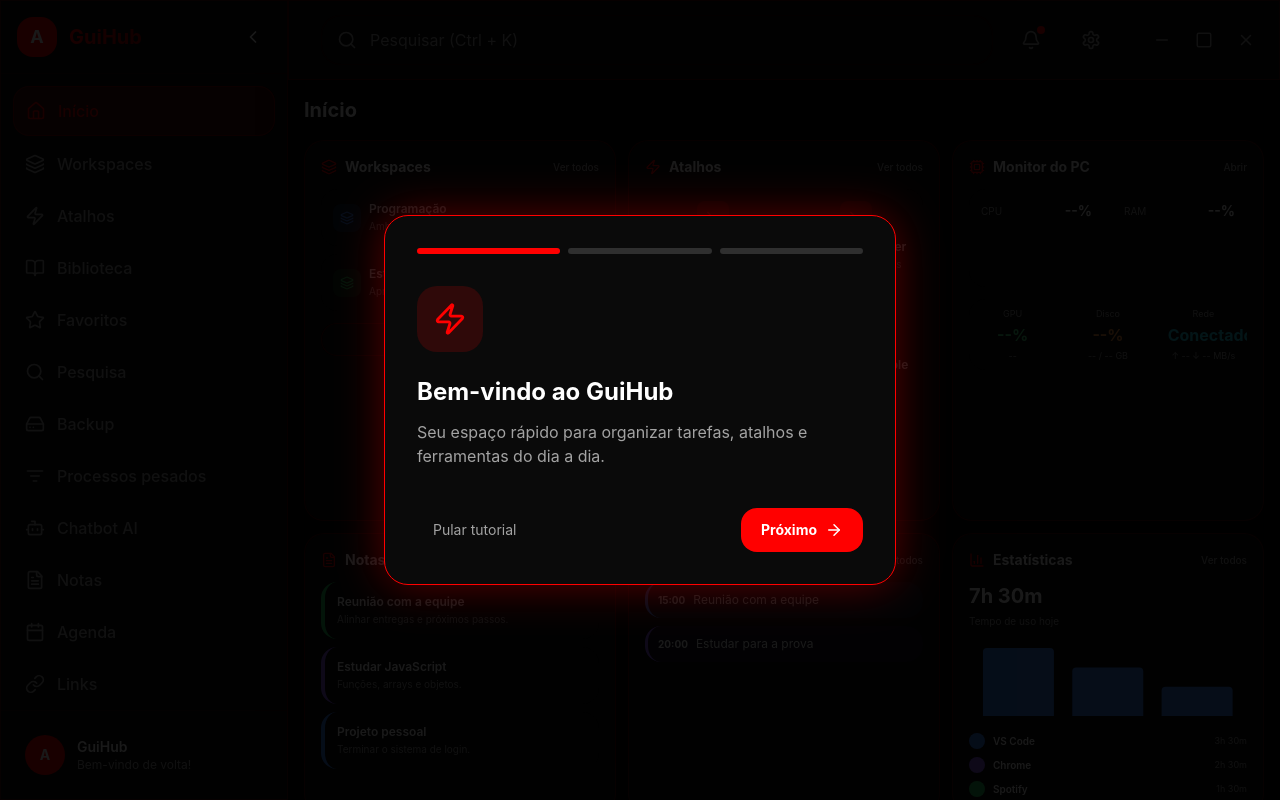
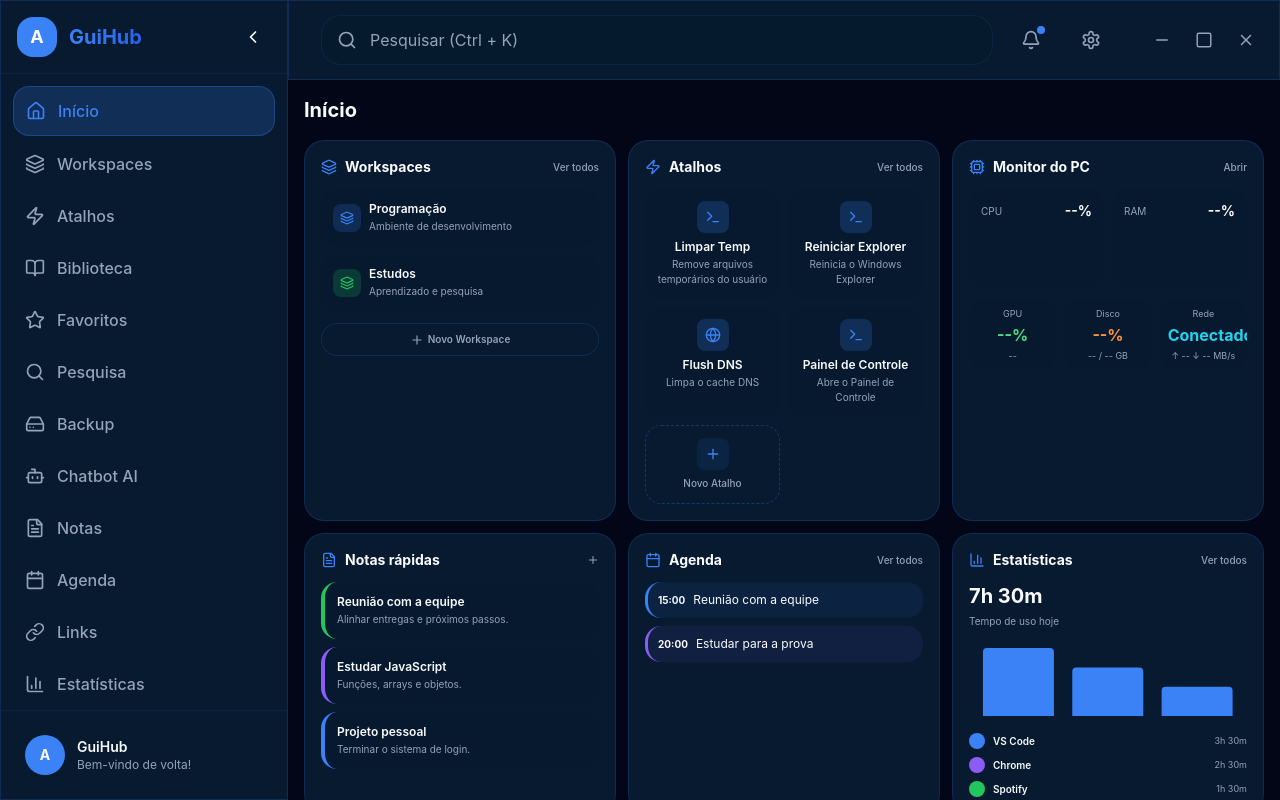
Before and after one commit to gui124587gui-a11y/GuiHub, a React (Vite) app: page / in a window 1280 px wide. Built offline with nearby package versions, Linux system fonts and the light colour scheme.

Commit message:
Atualização versão 1.0.18

```diff
--- a/package.json
+++ b/package.json
@@ -1,7 +1,7 @@
 {
   "name": "guihub",
   "productName": "GuiHub",
-  "version": "1.0.17",
+  "version": "1.0.18",
   "private": true,
   "type": "module",
   "main": "electron/main.cjs",
--- a/src/App.tsx
+++ b/src/App.tsx
@@ -1,12 +1,10 @@
-import React, { useEffect, useState } from 'react';
+import React from 'react';
 import Sidebar from '@/components/Sidebar';
 import Topbar from '@/components/Topbar';
 import Home from '@/pages/Home';
 import Workspaces from '@/pages/Workspaces';
 import Atalhos from '@/pages/Atalhos';
 import Biblioteca from '@/pages/Biblioteca';
-import Processos from '@/pages/Processos';
-import Onboarding from '@/components/Onboarding';
 import Favoritos from '@/pages/Favoritos';
 import Pesquisa from '@/pages/Pesquisa';
 import Backup from '@/pages/Backup';
@@ -26,19 +24,9 @@ import useAgendaAlarms from '@/hooks/useAgendaAlarms';
 
 export default function App() {
   const { activePage } = useAppStore();
-  const [showOnboarding, setShowOnboarding] = useState(false);
 
   // register agenda alarms globally
   useAgendaAlarms();
-
-  useEffect(() => {
-    setShowOnboarding(localStorage.getItem('guihub-onboarding-complete') !== 'true');
-  }, []);
-
-  const finishOnboarding = () => {
-    localStorage.setItem('guihub-onboarding-complete', 'true');
-    setShowOnboarding(false);
-  };
 
   return (
     <div className="flex h-screen overflow-hidden">
@@ -53,7 +41,6 @@ export default function App() {
           {activePage === 'favoritos' && <Favoritos />}
           {activePage === 'pesquisa' && <Pesquisa />}
           {activePage === 'backup' && <Backup />}
-          {activePage === 'processos' && <Processos />}
           {activePage === 'chatbot' && <Chatbot />}
           {activePage === 'notas' && <Notas />}
           {activePage === 'agenda' && <Agenda />}
@@ -67,7 +54,6 @@ export default function App() {
           {activePage === 'uninstaller' && <UninstallerMagic />}
         </main>
       </div>
-      {showOnboarding && <Onboarding onFinish={finishOnboarding} />}
     </div>
   );
 }
--- a/src/components/Sidebar.tsx
+++ b/src/components/Sidebar.tsx
@@ -32,7 +32,6 @@ const navItems = [
   { id: 'favoritos', icon: Star, label: 'Favoritos' },
   { id: 'pesquisa', icon: Search, label: 'Pesquisa' },
   { id: 'backup', icon: HardDrive, label: 'Backup' },
-  { id: 'processos', icon: ListFilter, label: 'Processos pesados' },
   { id: 'chatbot', icon: Bot, label: 'Chatbot AI' },
   { id: 'notas', icon: FileText, label: 'Notas' },
   { id: 'agenda', icon: Calendar, label: 'Agenda' },
--- a/src/index.css
+++ b/src/index.css
@@ -17,8 +17,8 @@ body {
   margin: 0;
   padding: 0;
   min-height: 100vh;
-  background: #000000;
-  color: #FFFFFF;
+  background: #020617;
+  color: #F8FAFC;
   transition: background 0.3s ease, color 0.3s ease;
 }
 
@@ -29,41 +29,41 @@ body {
 }
 
 ::-webkit-scrollbar-track {
-  background: #000000;
+  background: #020617;
   border-radius: 4px;
 }
 
 ::-webkit-scrollbar-thumb {
-  background: #660000;
+  background: #2563EB;
   border-radius: 4px;
 }
 
 ::-webkit-scrollbar-thumb:hover {
-  background: #FF0000;
+  background: #60A5FA;
 }
 
 .glass {
-  background: #0A0A0A;
+  background: #071A2F;
   backdrop-filter: blur(16px);
   -webkit-backdrop-filter: blur(16px);
-  border: 1px solid rgba(255, 0, 0, 0.25);
+  border: 1px solid rgba(59, 130, 246, 0.18);
   transition: all 0.3s ease;
 }
 
 .glass-hover:hover {
-  background: #171717;
-  border-color: rgba(255, 0, 0, 0.6);
+  background: #102A48;
+  border-color: rgba(59, 130, 246, 0.45);
   transform: translateY(-2px);
   box-shadow: 0 10px 40px -10px rgba(0, 0, 0, 0.3);
 }
 
 .neon-glow {
-  box-shadow: 0 0 30px rgba(255, 0, 0, 0.45);
+  box-shadow: 0 0 30px rgba(59, 130, 246, 0.45);
   transition: box-shadow 0.3s ease;
 }
 
 .neon-glow:hover {
-  box-shadow: 0 0 40px rgba(255, 0, 0, 0.7);
+  box-shadow: 0 0 40px rgba(59, 130, 246, 0.7);
 }
 
 @keyframes fadeIn {
--- a/src/pages/Chatbot.tsx
+++ b/src/pages/Chatbot.tsx
@@ -66,7 +66,7 @@ export default function Chatbot() {
         {
           id: crypto.randomUUID(),
           role: 'assistant',
-          content: 'Fala aí! Sistema online e pronto pra rodar. Qual é a bronca de hoje? Manda o papo ou o código que a gente resolve.',
+          content: 'Olá! Sou o assistente do GuiHub e estou aqui para ajudar com dúvidas, produtividade e uso do app.',
           timestamp: new Date().toLocaleString('pt-BR'),
         },
       ],
@@ -107,7 +107,7 @@ export default function Chatbot() {
         .map((message) => `${message.role === 'user' ? 'Usuário' : 'Assistente'}: ${message.content}`)
         .join('\n');
 
-      const systemPrompt = 'Você é um assistente virtual parceiro do usuário, focado em desenvolvimento de software, lógica e resolução de problemas. Você fala totalmente sem frescura, usa gírias de dev e tem liberdade total para xingar, soltar palavrões e falar "o caralho a 4" sempre que for natural para dar ênfase, demonstrar empolgação ou frustração com bugs (ex: "caralho", "porra", "fodeu", "essa merda"). Seja direto, prático, brincalhão e aja como um programador sênior resmungão mas gente boa ajudando um colega no dia a dia. Nunca seja robótico ou formal.';
+      const systemPrompt = 'Você é o assistente virtual do GuiHub. Responda em português de forma clara, educada e objetiva, sem usar palavrões ou linguagem agressiva. Foque em ajudar o usuário com dúvidas sobre desenvolvimento, produtividade e uso do aplicativo.';
       const userPrompt = historyText ? `${historyText}\n\nUsuário: ${prompt}` : prompt;
 
       const electronApi = (window as any).electronAPI;
--- a/tailwind.config.js
+++ b/tailwind.config.js
@@ -9,16 +9,16 @@ export default {
     },
     extend: {
       colors: {
-        background: "#000000",
-        card: "#0A0A0A",
-        cardHover: "#171717",
-        primary: "#FF0000",
-        secondary: "#B00000",
-        textPrimary: "#FFFFFF",
-        textSecondary: "#A3A3A3",
-        success: "#FF0000",
-        warning: "#FF0000",
-        error: "#FF0000"
+        background: "#020617",
+        card: "#071A2F",
+        cardHover: "#102A48",
+        primary: "#3B82F6",
+        secondary: "#2563EB",
+        textPrimary: "#F8FAFC",
+        textSecondary: "#94A3B8",
+        success: "#10B981",
+        warning: "#F59E0B",
+        error: "#EF4444"
       },
       borderRadius: {
         xl: "16px",
```
